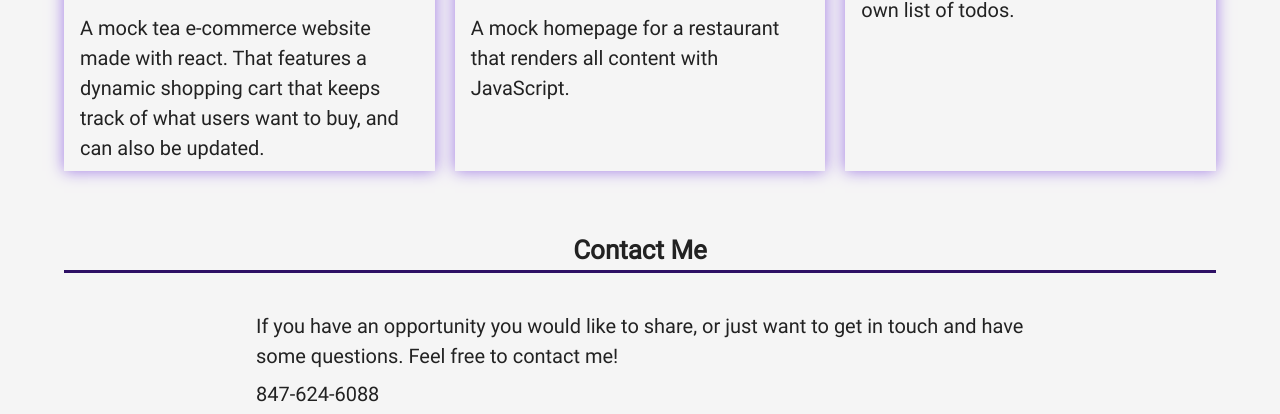
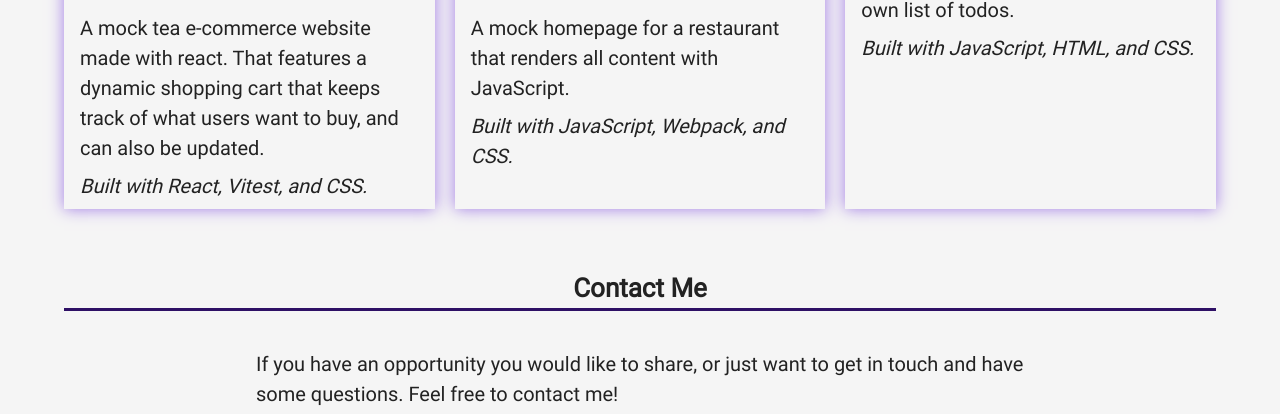
Before and after one commit to Royuin/portfolio, a plain HTML site: page index.html in a window 1280 px wide. Shown: the part 1019-1433 px from the top of the page. Drawn offline with nearby package versions, Linux system fonts and the light colour scheme.

Commit message:
Added built with section for projects

```diff
--- a/index.html
+++ b/index.html
@@ -59,6 +59,7 @@
           </div>
           <p>A mock tea e-commerce website made with react. That features a dynamic shopping cart that keeps track of
             what users want to buy, and can also be updated.</p>
+          <p><em>Built with React, Vitest, and CSS.</em></p>
         </li>
         <li><img src="assets/restaurant-ss.png" alt="screenshot of a restaurant website" class="project-screenshot">
           <div class="project-header">
@@ -70,6 +71,7 @@
             </div>
           </div>
           <p>A mock homepage for a restaurant that renders all content with JavaScript.</p>
+          <p><em>Built with JavaScript, Webpack, and CSS.</em></p>
         </li>
         <li><img src="assets/todo-ss.png" alt="screenshot of a todo app" class="project-screenshot">
           <div class="project-header">
@@ -81,6 +83,7 @@
             </div>
           </div>
           <p>A app which allows users to add create different projects with their own list of todos.</p>
+          <p><em>Built with JavaScript, HTML, and CSS.</em></p>
         </li>
       </ul>
     </section>
```
